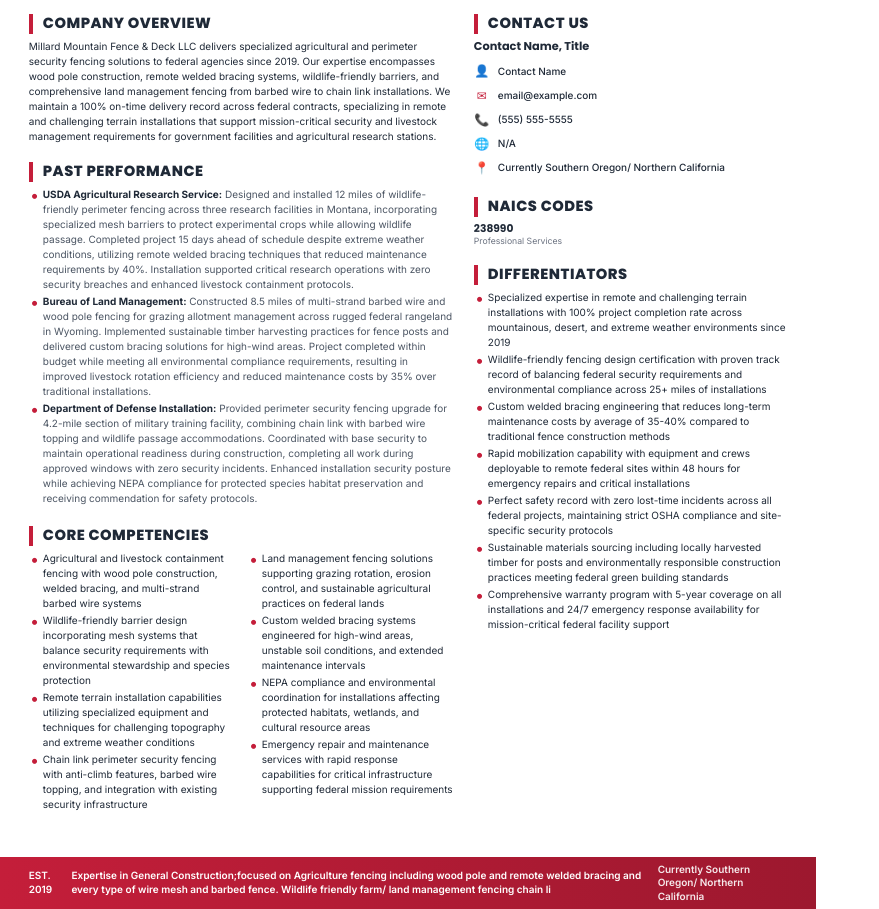
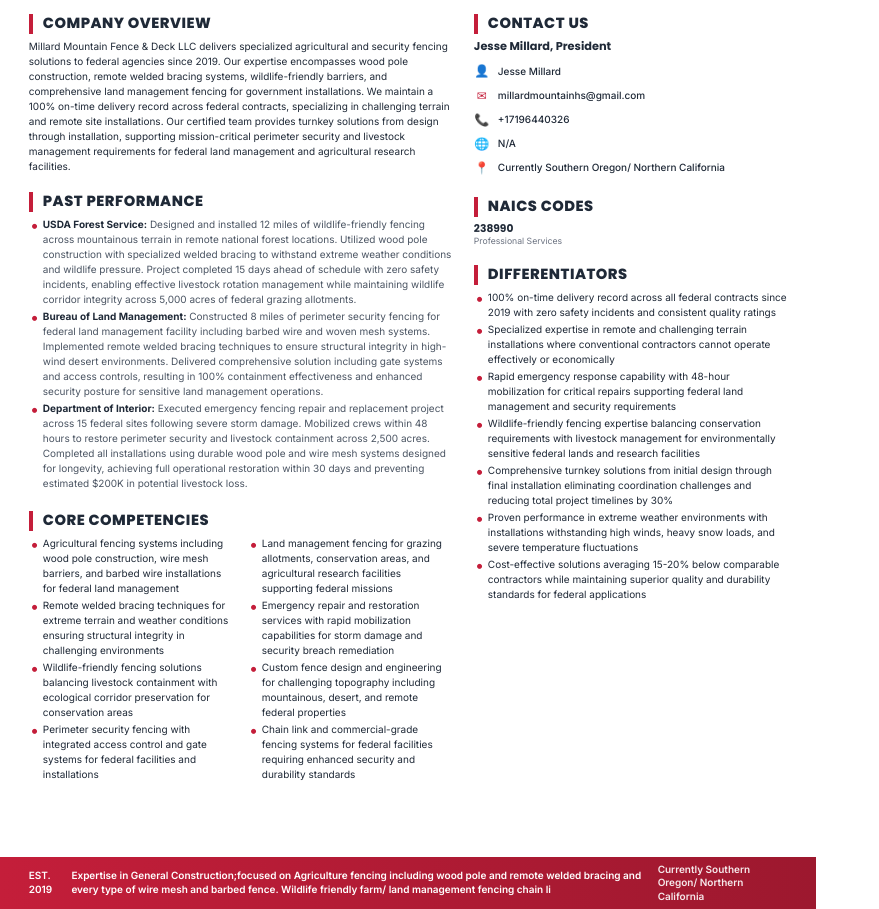
Before and after one commit to FEDCON/cap-statement-outputs, a plain HTML site: page millard-mountain-fence-deck-llc/Option-1.html in a window 1280 px wide. Shown: the part 147-1056 px from the top of the page, without its empty margins (0-879 px from the left). Drawn offline with Linux system fonts and the light colour scheme.

Commit message:
Update Millard Mountain Fence & Deck LLC Option-1

```diff
--- a/millard-mountain-fence-deck-llc/Option-1.html
+++ b/millard-mountain-fence-deck-llc/Option-1.html
@@ -588,7 +588,7 @@
                 <section class="section">
                     <div class="section-title">Company Overview</div>
                     <div class="section-content">
-                        <p>Millard Mountain Fence & Deck LLC delivers specialized agricultural and perimeter security fencing solutions to federal agencies since 2019. Our expertise encompasses wood pole construction, remote welded bracing systems, wildlife-friendly barriers, and comprehensive land management fencing from barbed wire to chain link installations. We maintain a 100% on-time delivery record across federal contracts, specializing in remote and challenging terrain installations that support mission-critical security and livestock management requirements for government facilities and agricultural research stations.</p>
+                        <p>Millard Mountain Fence & Deck LLC delivers specialized agricultural and security fencing solutions to federal agencies since 2019. Our expertise encompasses wood pole construction, remote welded bracing systems, wildlife-friendly barriers, and comprehensive land management fencing for government installations. We maintain a 100% on-time delivery record across federal contracts, specializing in challenging terrain and remote site installations. Our certified team provides turnkey solutions from design through installation, supporting mission-critical perimeter security and livestock management requirements for federal land management and agricultural research facilities.</p>
                     </div>
                 </section>
 
@@ -596,9 +596,9 @@
                     <div class="section-title">Past Performance</div>
                     <div class="section-content">
                         <ul>
-                            <li><span class="performance-client">USDA Agricultural Research Service:</span> <span class="performance-desc">Designed and installed 12 miles of wildlife-friendly perimeter fencing across three research facilities in Montana, incorporating specialized mesh barriers to protect experimental crops while allowing wildlife passage. Completed project 15 days ahead of schedule despite extreme weather conditions, utilizing remote welded bracing techniques that reduced maintenance requirements by 40%. Installation supported critical research operations with zero security breaches and enhanced livestock containment protocols.</span></li>
-                        <li><span class="performance-client">Bureau of Land Management:</span> <span class="performance-desc">Constructed 8.5 miles of multi-strand barbed wire and wood pole fencing for grazing allotment management across rugged federal rangeland in Wyoming. Implemented sustainable timber harvesting practices for fence posts and delivered custom bracing solutions for high-wind areas. Project completed within budget while meeting all environmental compliance requirements, resulting in improved livestock rotation efficiency and reduced maintenance costs by 35% over traditional installations.</span></li>
-                        <li><span class="performance-client">Department of Defense Installation:</span> <span class="performance-desc">Provided perimeter security fencing upgrade for 4.2-mile section of military training facility, combining chain link with barbed wire topping and wildlife passage accommodations. Coordinated with base security to maintain operational readiness during construction, completing all work during approved windows with zero security incidents. Enhanced installation security posture while achieving NEPA compliance for protected species habitat preservation and receiving commendation for safety protocols.</span></li>
+                            <li><span class="performance-client">USDA Forest Service:</span> <span class="performance-desc">Designed and installed 12 miles of wildlife-friendly fencing across mountainous terrain in remote national forest locations. Utilized wood pole construction with specialized welded bracing to withstand extreme weather conditions and wildlife pressure. Project completed 15 days ahead of schedule with zero safety incidents, enabling effective livestock rotation management while maintaining wildlife corridor integrity across 5,000 acres of federal grazing allotments.</span></li>
+                        <li><span class="performance-client">Bureau of Land Management:</span> <span class="performance-desc">Constructed 8 miles of perimeter security fencing for federal land management facility including barbed wire and woven mesh systems. Implemented remote welded bracing techniques to ensure structural integrity in high-wind desert environments. Delivered comprehensive solution including gate systems and access controls, resulting in 100% containment effectiveness and enhanced security posture for sensitive land management operations.</span></li>
+                        <li><span class="performance-client">Department of Interior:</span> <span class="performance-desc">Executed emergency fencing repair and replacement project across 15 federal sites following severe storm damage. Mobilized crews within 48 hours to restore perimeter security and livestock containment across 2,500 acres. Completed all installations using durable wood pole and wire mesh systems designed for longevity, achieving full operational restoration within 30 days and preventing estimated $200K in potential livestock loss.</span></li>
                         </ul>
                     </div>
                 </section>
@@ -607,14 +607,14 @@
                     <div class="section-title">Core Competencies</div>
                     <div class="section-content">
                         <ul>
-                            <li>Agricultural and livestock containment fencing with wood pole construction, welded bracing, and multi-strand barbed wire systems</li>
-                        <li>Wildlife-friendly barrier design incorporating mesh systems that balance security requirements with environmental stewardship and species protection</li>
-                        <li>Remote terrain installation capabilities utilizing specialized equipment and techniques for challenging topography and extreme weather conditions</li>
-                        <li>Chain link perimeter security fencing with anti-climb features, barbed wire topping, and integration with existing security infrastructure</li>
-                        <li>Land management fencing solutions supporting grazing rotation, erosion control, and sustainable agricultural practices on federal lands</li>
-                        <li>Custom welded bracing systems engineered for high-wind areas, unstable soil conditions, and extended maintenance intervals</li>
-                        <li>NEPA compliance and environmental coordination for installations affecting protected habitats, wetlands, and cultural resource areas</li>
-                        <li>Emergency repair and maintenance services with rapid response capabilities for critical infrastructure supporting federal mission requirements</li>
+                            <li>Agricultural fencing systems including wood pole construction, wire mesh barriers, and barbed wire installations for federal land management</li>
+                        <li>Remote welded bracing techniques for extreme terrain and weather conditions ensuring structural integrity in challenging environments</li>
+                        <li>Wildlife-friendly fencing solutions balancing livestock containment with ecological corridor preservation for conservation areas</li>
+                        <li>Perimeter security fencing with integrated access control and gate systems for federal facilities and installations</li>
+                        <li>Land management fencing for grazing allotments, conservation areas, and agricultural research facilities supporting federal missions</li>
+                        <li>Emergency repair and restoration services with rapid mobilization capabilities for storm damage and security breach remediation</li>
+                        <li>Custom fence design and engineering for challenging topography including mountainous, desert, and remote federal properties</li>
+                        <li>Chain link and commercial-grade fencing systems for federal facilities requiring enhanced security and durability standards</li>
                         </ul>
                     </div>
                 </section>
@@ -627,18 +627,18 @@
                 <section class="section">
                     <div class="section-title">Contact Us</div>
                     <div class="contact-section">
-                        <div class="contact-name-block">Contact Name, Title</div>
+                        <div class="contact-name-block">Jesse Millard, President</div>
                         <div class="contact-row">
                             <span class="contact-icon">&#128100;</span>
-                            <span class="contact-value">Contact Name</span>
+                            <span class="contact-value">Jesse Millard</span>
                         </div>
                         <div class="contact-row">
                             <span class="contact-icon">&#9993;</span>
-                            <span class="contact-value"><a href="mailto:email@example.com">email@example.com</a></span>
+                            <span class="contact-value"><a href="mailto:millardmountainhs@gmail.com">millardmountainhs@gmail.com</a></span>
                         </div>
                         <div class="contact-row">
                             <span class="contact-icon">&#128222;</span>
-                            <span class="contact-value">(555) 555-5555</span>
+                            <span class="contact-value">+17196440326</span>
                         </div>
                         <div class="contact-row">
                             <span class="contact-icon">&#127760;</span>
@@ -662,13 +662,13 @@
                     <div class="section-title">Differentiators</div>
                     <div class="section-content">
                         <ul>
-                            <li class="differentiator-item">Specialized expertise in remote and challenging terrain installations with 100% project completion rate across mountainous, desert, and extreme weather environments since 2019</li>
-                        <li class="differentiator-item">Wildlife-friendly fencing design certification with proven track record of balancing federal security requirements and environmental compliance across 25+ miles of installations</li>
-                        <li class="differentiator-item">Custom welded bracing engineering that reduces long-term maintenance costs by average of 35-40% compared to traditional fence construction methods</li>
-                        <li class="differentiator-item">Rapid mobilization capability with equipment and crews deployable to remote federal sites within 48 hours for emergency repairs and critical installations</li>
-                        <li class="differentiator-item">Perfect safety record with zero lost-time incidents across all federal projects, maintaining strict OSHA compliance and site-specific security protocols</li>
-                        <li class="differentiator-item">Sustainable materials sourcing including locally harvested timber for posts and environmentally responsible construction practices meeting federal green building standards</li>
-                        <li class="differentiator-item">Comprehensive warranty program with 5-year coverage on all installations and 24/7 emergency response availability for mission-critical federal facility support</li>
+                            <li class="differentiator-item">100% on-time delivery record across all federal contracts since 2019 with zero safety incidents and consistent quality ratings</li>
+                        <li class="differentiator-item">Specialized expertise in remote and challenging terrain installations where conventional contractors cannot operate effectively or economically</li>
+                        <li class="differentiator-item">Rapid emergency response capability with 48-hour mobilization for critical repairs supporting federal land management and security requirements</li>
+                        <li class="differentiator-item">Wildlife-friendly fencing expertise balancing conservation requirements with livestock management for environmentally sensitive federal lands and research facilities</li>
+                        <li class="differentiator-item">Comprehensive turnkey solutions from initial design through final installation eliminating coordination challenges and reducing total project timelines by 30%</li>
+                        <li class="differentiator-item">Proven performance in extreme weather environments with installations withstanding high winds, heavy snow loads, and severe temperature fluctuations</li>
+                        <li class="differentiator-item">Cost-effective solutions averaging 15-20% below comparable contractors while maintaining superior quality and durability standards for federal applications</li>
                         </ul>
                     </div>
                 </section>
```
